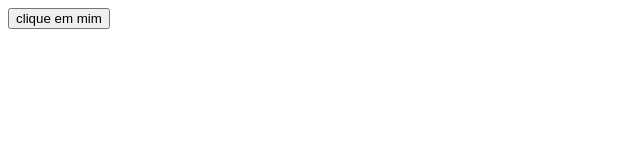
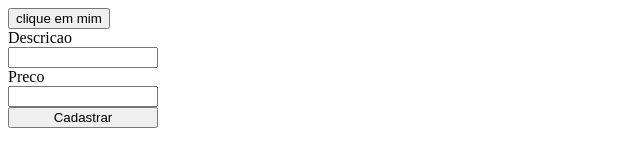
Before and after one commit to BrunoEMedeiros/NodeSesi, a website: page index.html in a window 1280 px wide. Shown: the whole page, without its empty margins (0-640 px from the left). Drawn offline with Linux system fonts and the light colour scheme.

Commit message:
aula 20/10

```diff
--- a/index.html
+++ b/index.html
@@ -4,11 +4,19 @@
     <meta charset="UTF-8">
     <meta name="viewport" content="width=device-width, initial-scale=1.0">
     <title>Document</title>
+    <link rel="stylesheet" href="./style.css">
 </head>
 <body>
     <div id="root">
         <button id="btn">clique em mim</button>
     </div>
+    <div id="cadastro">
+        <label for="descricao">Descricao</label>
+        <input type="text" name="descricao" id="descricao">
+        <label for="preco">Preco</label>
+        <input type="number" name="preco" id="preco">
+        <button>Cadastrar</button>
+    </div>
     <script src="script.js"></script>
 </body>
 </html>
--- /dev/null
+++ b/style.css
@@ -0,0 +1,5 @@
+    #cadastro{
+        width: 150px;
+        display: flex;
+        flex-direction: column;
+    }
```
Also changed, not shown: Produtos.js (added, +10 -0 lines), server.js (+7 -0 lines).
